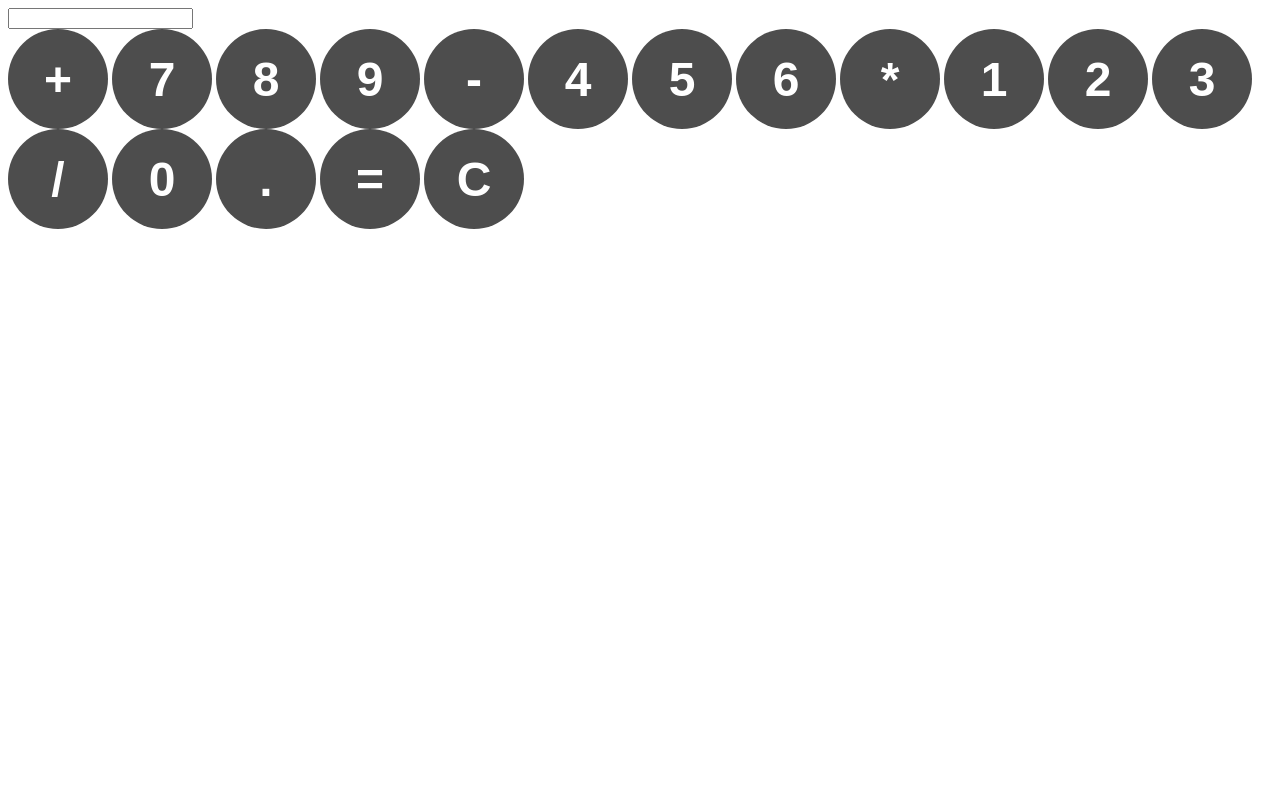
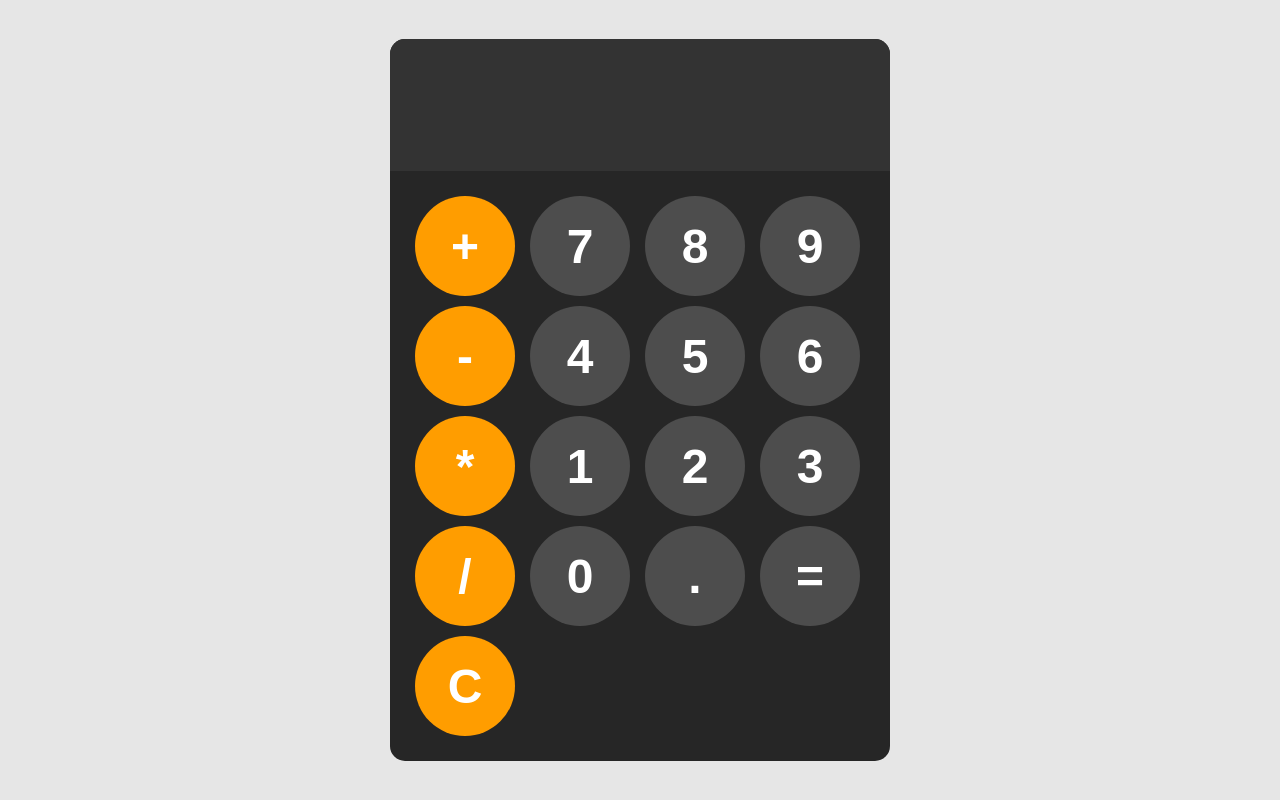
Before and after one commit to JayvonK/CreatingCalculator, a plain HTML site: page index.html in a window 1280 px wide. Drawn offline with Linux system fonts and the light colour scheme.

Commit message:
finished

```diff
--- a/index.html
+++ b/index.html
@@ -13,23 +13,23 @@
     <div id="calculator">
         <input id="display" readonly>
         <div id="keys">
-            <button onclick="addToDisplay('+')">+</button>
+            <button onclick="addToDisplay('+')" class="operator">+</button>
             <button onclick="addToDisplay('7')">7</button>
             <button onclick="addToDisplay('8')">8</button>
             <button onclick="addToDisplay('9')">9</button>
-            <button onclick="addToDisplay('-')">-</button>
+            <button onclick="addToDisplay('-')" class="operator">-</button>
             <button onclick="addToDisplay('4')">4</button>
             <button onclick="addToDisplay('5')">5</button>
             <button onclick="addToDisplay('6')">6</button>
-            <button onclick="addToDisplay('*')">*</button>
+            <button onclick="addToDisplay('*')" class="operator">*</button>
             <button onclick="addToDisplay('1')">1</button>
             <button onclick="addToDisplay('2')">2</button>
             <button onclick="addToDisplay('3')">3</button>
-            <button onclick="addToDisplay('/')">/</button>
+            <button onclick="addToDisplay('/')" class="operator">/</button>
             <button onclick="addToDisplay('0')">0</button>
             <button onclick="addToDisplay('.')">.</button>
             <button onclick="calculate()">=</button>
-            <button onclick="clearDisplay()">C</button>
+            <button onclick="clearDisplay()" class="operator">C</button>
         </div>
     </div>
 
--- a/scripts/app.js
+++ b/scripts/app.js
@@ -0,0 +1,20 @@
+const display = document.getElementById("display");
+
+function addToDisplay(input){
+    display.value += input;
+}
+
+function clearDisplay(){
+    display.value = "";
+}
+
+function calculate(){
+    try{
+        display.value = eval(display.value);
+    }
+    catch
+    {
+        display.value = "Error";
+    }
+
+}
--- a/styles/style.css
+++ b/styles/style.css
@@ -1,4 +1,36 @@
+body {
+    margin: 0;
+    display: flex;
+    justify-content: center;
+    align-items: center;
+    height: 100vh;
+    background-color: hsl(0, 0%, 90%);
+}
 
+#calculator {
+    font-family: Arial, sans-serif;
+    background-color: hsl(0, 0%, 15%);
+    border-radius: 15px;
+    max-width: 500px;
+    overflow: hidden;
+}
+
+#display {
+    width: 100%;
+    padding: 20px;
+    font-size: 5rem;
+    text-align: left;
+    border: none;
+    background-color: hsl(0, 0%, 20%);
+    color: white;
+}
+
+#keys {
+    display: grid;
+    grid-template-columns: repeat(4, 1fr);
+    gap: 10px;
+    padding: 25px;
+}
 
 button {
     width: 100px;
@@ -11,3 +43,23 @@ button {
     color: white;
     font-weight: bold;
 }
+
+button:hover {
+    background-color: hsl(0, 0%, 40%);
+}
+
+button:active{
+    background-color: hsl(0, 0%, 50%);
+}
+
+.operator {
+    background-color: hsl(37, 100%, 50%);
+}
+
+.operator:hover {
+    background-color: hsl(37, 100%, 60%);
+}
+
+.operator:active {
+    background-color: hsl(37, 100%, 70%);
+}
```
